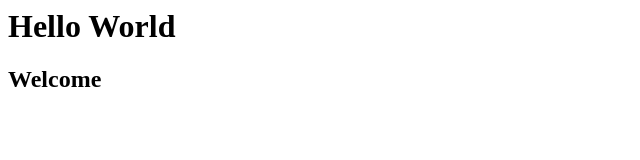
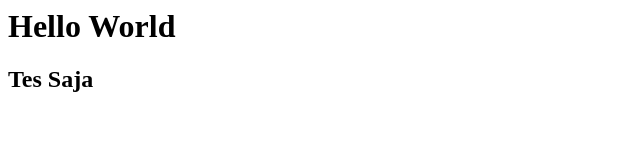
Before and after one commit to tiachandra/githubExample, a plain HTML site: page index.html in a window 1280 px wide. Shown: the full height of the page, 0-640 px from the left. Drawn offline with Linux system fonts and the light colour scheme.

Commit message:
Linking with origin

```diff
--- a/index.html
+++ b/index.html
@@ -4,6 +4,6 @@
 	</head>
 	<body>
 		<h1>Hello World</h1>
-		<h2>Welcome</h2>
+		<h2>Tes Saja</h2>
 	</body>
 </html>
```
